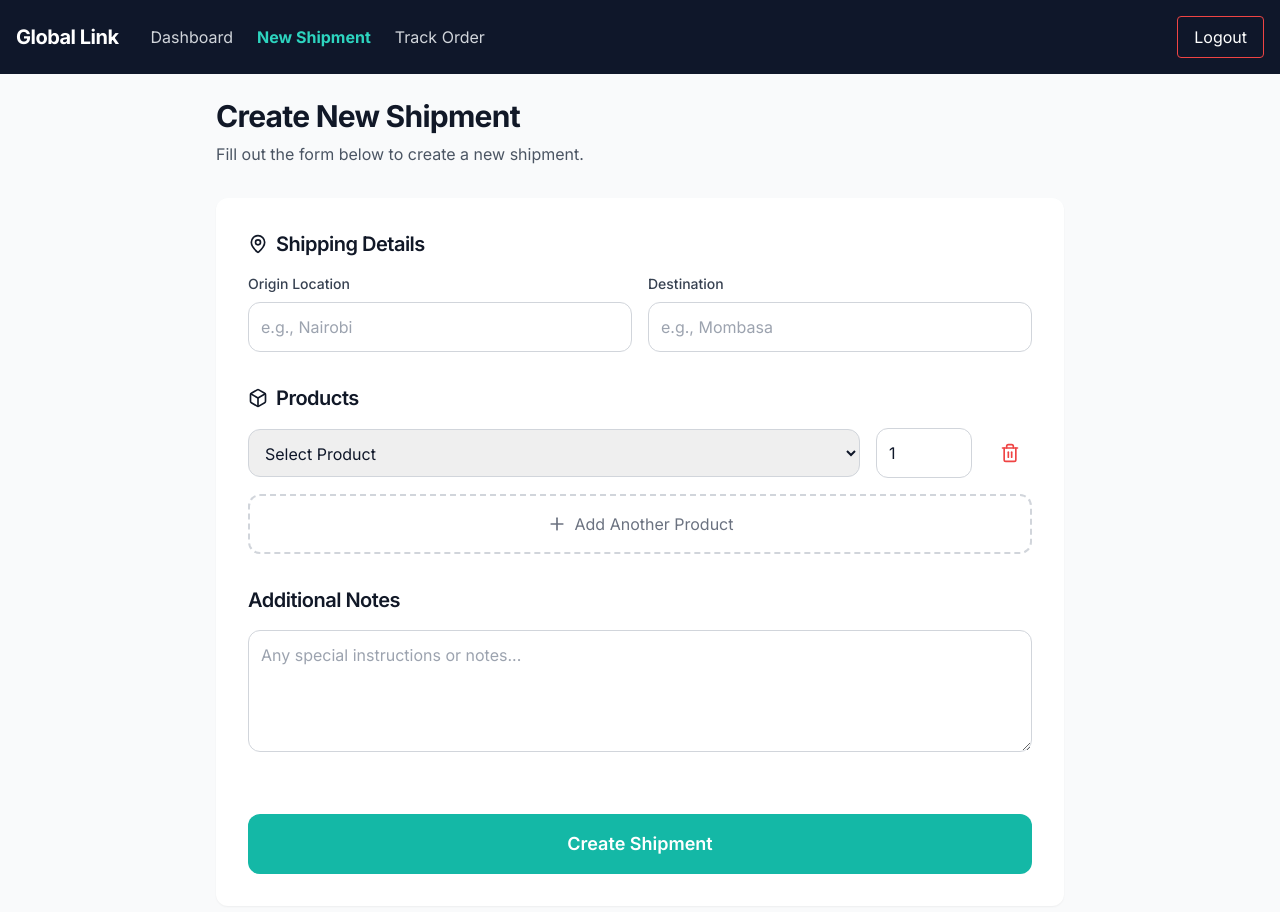
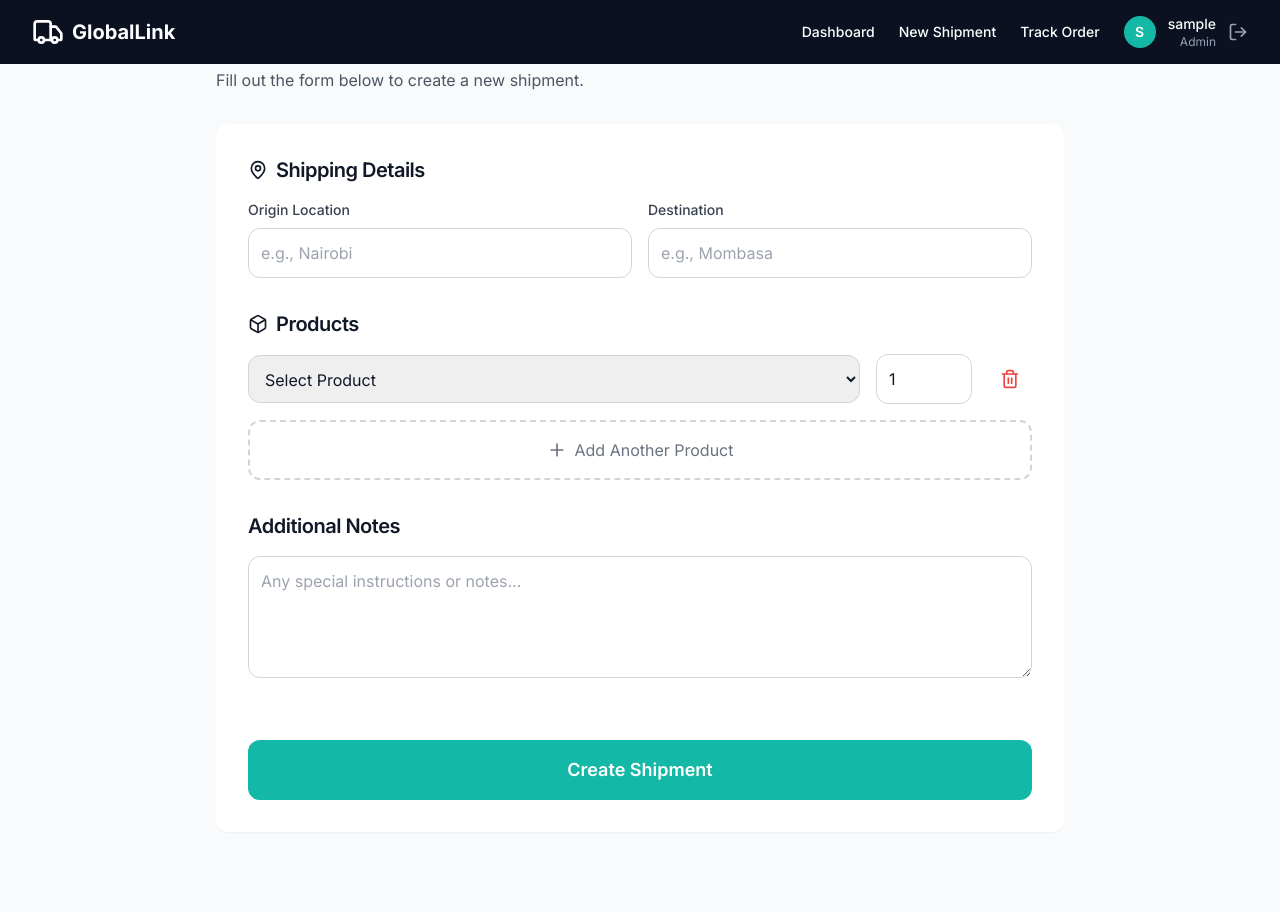
Before and after one commit to jeffouda/global-link-imports, a React app in the folder frontend/: page /create-shipment in a window 1280 px wide. Shown: the top 912 px of the page. After the commit the page ends 856 px from the top, so only its background shows below. Built offline with nearby package versions, Linux system fonts and the light colour scheme; sample sign-in values are in the browser's storage; the HTML template or start-up script is replaced by a standard one.

Commit message:
Update frontend components

```diff
--- a/frontend/src/components/Layout.jsx
+++ b/frontend/src/components/Layout.jsx
@@ -1,77 +1,12 @@
-import React from "react";
-import { Link } from "react-router-dom";
+import Navbar from './Navbar';
 
-const Layout = ({ children }) => {
-  const userRole = localStorage.getItem("role") || "customer"; // default to customer
-
-  const getNavLinks = () => {
-    const links = [
-      { to: "/dashboard", label: "Dashboard" },
-      { to: "#", label: "Logout", onClick: () => { localStorage.clear(); window.location.href = "/"; } }
-    ];
-
-    if (userRole === "admin") {
-      links.splice(1, 0, { to: "/tracking", label: "Tracking" });
-      links.splice(2, 0, { to: "/inventory", label: "Inventory" });
-      links.splice(3, 0, { to: "/users", label: "Manage Users" });
-    } else if (userRole === "driver") {
-      links.splice(1, 0, { to: "/deliveries", label: "My Deliveries" });
-      links.splice(2, 0, { to: "/route", label: "Route Map" });
-    } else if (userRole === "customer") {
-      links.splice(1, 0, { to: "/orders", label: "My Orders" });
-      links.splice(2, 0, { to: "/create-shipment", label: "New Shipment" });
-    }
-
-    return links;
-  };
-
+export default function Layout({ children }) {
   return (
-    <div className="min-h-screen bg-background flex">
-      {/* Sidebar */}
-      <aside className="w-64 bg-card border-r border-border shadow-sm">
-        <div className="p-6">
-          <h1 className="text-xl font-bold text-primary">Global Link Imports</h1>
-        </div>
-        <nav className="px-4 space-y-2">
-          {getNavLinks().map((link, index) => (
-            link.onClick ? (
-              <button
-                key={index}
-                onClick={link.onClick}
-                className="block w-full text-left px-3 py-2 text-sm text-foreground hover:bg-muted rounded-md transition-colors"
-              >
-                {link.label}
-              </button>
-            ) : (
-              <Link
-                key={index}
-                to={link.to}
-                className="block px-3 py-2 text-sm text-foreground hover:bg-muted rounded-md transition-colors"
-              >
-                {link.label}
-              </Link>
-            )
-          ))}
-        </nav>
-      </aside>
-
-      {/* Main Content */}
-      <div className="flex-1 flex flex-col">
-        <main className="flex-1 p-8">
-          {children}
-        </main>
-
-        {/* Footer */}
-        <footer className="bg-muted border-t border-border">
-          <div className="py-4 px-8">
-            <p className="text-center text-sm text-muted-foreground">
-              &copy; {new Date().getFullYear()} Global Link Imports. All rights reserved.
-            </p>
-          </div>
-        </footer>
+    <div className="min-h-screen">
+      <Navbar />
+      <div className="container mx-auto p-4">
+        {children}
       </div>
     </div>
   );
-};
-
-export default Layout;
+}
--- a/frontend/src/components/LoginForm.jsx
+++ b/frontend/src/components/LoginForm.jsx
@@ -37,9 +37,11 @@ export default function LoginForm() {
         throw new Error('Invalid credentials');
       }
       const data = await response.json();
+      console.log('Login response data:', data);
       // Map to expected format
       const loginData = {
-        token: data.access_token,
+        access_token: data.access_token,
+        refresh_token: data.refresh_token,
         user: data.user
       };
       // 2. Update Context
--- a/frontend/src/components/Navbar.jsx
+++ b/frontend/src/components/Navbar.jsx
@@ -1,49 +1,85 @@
-import React from 'react';
-import { useLocation, useNavigate } from 'react-router-dom';
+import { Link, useNavigate } from 'react-router-dom';
+import { Truck, LogOut } from 'lucide-react';
 import { useAuth } from '../context/AuthContext';
 
-const Navbar = () => {
-  const location = useLocation();
+export default function Navbar() {
+  const { user, isLoggedIn, logout } = useAuth();
   const navigate = useNavigate();
-  const { user, logout } = useAuth();
 
   const handleLogout = () => {
     logout();
-    navigate('/login');
+    window.location.href = '/'; // Forces a full reload to the home page
   };
 
-  const links = [
-    { label: 'Dashboard', path: '/dashboard' },
-    ...(user?.role !== 'driver' ? [{ label: 'New Shipment', path: '/create-shipment' }] : []),
-    { label: 'Track Order', path: '/tracking' }
-  ];
+  return (
+    <nav className="fixed top-0 w-full z-50 bg-[#0B1120] text-white">
+      <div className="max-w-7xl mx-auto px-4 sm:px-6 lg:px-8">
+        <div className="flex justify-between h-16">
+          <div className="flex items-center">
+            <Link to="/" className="flex items-center space-x-2">
+              <Truck className="h-8 w-8" />
+              <span className="font-bold text-xl">GlobalLink</span>
+            </Link>
+          </div>
 
-  return (
-    <nav className="bg-slate-900 text-white p-4">
-      <div className="container mx-auto flex justify-between items-center">
-        <div className="flex items-center space-x-8">
-          <h1 className="text-xl font-bold">Global Link</h1>
-          <div className="flex space-x-6">
-            {links.map(link => (
-              <button
-                key={link.path}
-                onClick={() => navigate(link.path)}
-                className={location.pathname === link.path ? 'text-teal-400 font-bold' : 'text-gray-300 hover:text-teal-400'}
-              >
-                {link.label}
-              </button>
-            ))}
+          <div className="flex items-center space-x-6">
+            {isLoggedIn ? (
+              <>
+                <div className="flex items-center space-x-6">
+                  <Link
+                    to="/dashboard"
+                    className="text-sm font-medium hover:text-emerald-400 transition-colors"
+                  >
+                    Dashboard
+                  </Link>
+                  <Link
+                    to="/create-shipment"
+                    className="text-sm font-medium hover:text-emerald-400 transition-colors"
+                  >
+                    New Shipment
+                  </Link>
+                  <Link
+                    to="/tracking"
+                    className="text-sm font-medium hover:text-emerald-400 transition-colors"
+                  >
+                    Track Order
+                  </Link>
+                </div>
+                <div className="flex items-center space-x-3">
+                  <div className="w-8 h-8 bg-teal-500 rounded-full flex items-center justify-center text-white font-semibold text-sm">
+                    {user?.username?.charAt(0).toUpperCase() || 'U'}
+                  </div>
+                  <div className="text-right">
+                    <div className="text-sm font-medium">{user?.username || 'User'}</div>
+                    <div className="text-xs text-slate-400 capitalize">{user?.role || 'Customer'}</div>
+                  </div>
+                  <button
+                    onClick={handleLogout}
+                    className="text-gray-400 hover:text-white transition-colors"
+                  >
+                    <LogOut className="h-5 w-5" />
+                  </button>
+                </div>
+              </>
+            ) : (
+              <>
+                <Link
+                  to="/login"
+                  className="px-4 py-2 rounded-md text-sm font-medium hover:bg-slate-700 transition-colors"
+                >
+                  Login
+                </Link>
+                <Link
+                  to="/register"
+                  className="px-4 py-2 rounded-md text-sm font-medium bg-slate-700 hover:bg-slate-600 transition-colors"
+                >
+                  Register
+                </Link>
+              </>
+            )}
           </div>
         </div>
-        <button
-          onClick={handleLogout}
-          className="border border-red-500 text-white px-4 py-2 rounded hover:bg-red-500 hover:text-white transition"
-        >
-          Logout
-        </button>
       </div>
     </nav>
   );
-};
-
-export default Navbar;
+}
--- a/frontend/src/components/RegisterForm.jsx
+++ b/frontend/src/components/RegisterForm.jsx
@@ -26,16 +26,18 @@ export default function RegisterForm() {
         headers: {
           'Content-Type': 'application/json'
         },
-        body: JSON.stringify({ ...form, username: form.name })
+        body: JSON.stringify({ username: form.name, email: form.email, password: form.password, role: form.role })
       });
       if (!response.ok) {
         const errorData = await response.json();
-        throw new Error(errorData.message || 'Registration failed');
+        alert(errorData.message || errorData.error || 'Registration failed');
+        return;
       }
       alert("Account created! Please login");
       navigate("/login");
     } catch (err) {
-      setError(err.message);
+      console.error(err);
+      setError('An error occurred during registration');
     }
   };
 
```
